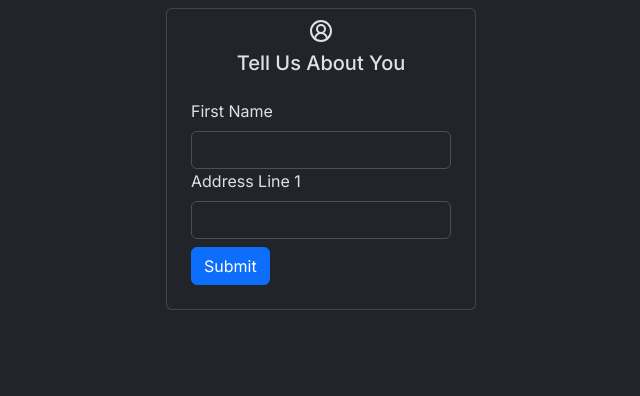
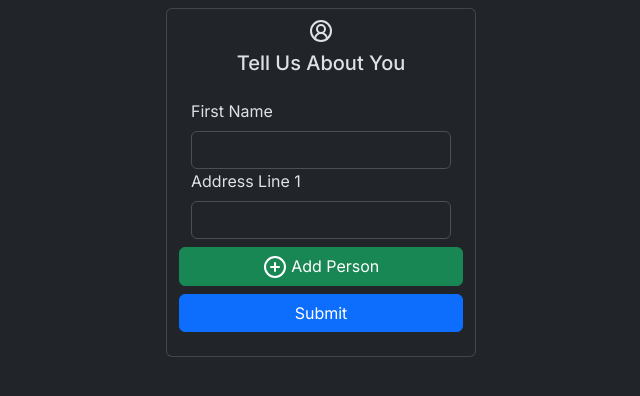
Before and after one commit to JezzyDeves/react-hook-form-demo, a Next.js app: page / in a window 1280 px wide. Shown: the top 396 px of the page, without its empty margins (319-959 px from the left). Built offline with nearby package versions, Linux system fonts and the light colour scheme.

Commit message:
Added array example

```diff
--- a/app/page.tsx
+++ b/app/page.tsx
@@ -6,10 +6,10 @@ import {
   usePersonInfoStore,
 } from "@/stores/usePersonInfoStore";
 import { zodResolver } from "@hookform/resolvers/zod";
-import { UserCircle2 } from "lucide-react";
+import { MinusCircle, PlusCircle, UserCircle2 } from "lucide-react";
 import { useEffect } from "react";
-import { Button, Card, Col, Form, Row } from "react-bootstrap";
-import { useForm } from "react-hook-form";
+import { Button, Card, Col, Form, InputGroup, Row } from "react-bootstrap";
+import { useFieldArray, useForm } from "react-hook-form";
 
 export default function Home() {
   const [personInfo, setPersonInfo] = usePersonInfoStore((state) => [
@@ -21,10 +21,20 @@ export default function Home() {
     register,
     handleSubmit,
     watch,
+    control,
     formState: { errors },
   } = useForm<PersonInfo>({
     resolver: zodResolver(personInfoSchema),
     values: personInfo,
+  });
+
+  const {
+    append: appendPerson,
+    remove: removePerson,
+    fields: otherPeople,
+  } = useFieldArray({
+    name: "otherPeople",
+    control,
   });
 
   useEffect(() => {
@@ -34,6 +44,9 @@ export default function Home() {
         address: {
           addressLine1: value.address?.addressLine1!,
         },
+        otherPeople:
+          value.otherPeople?.map((person) => ({ name: person?.name ?? "" })) ??
+          [],
       });
     });
 
@@ -77,9 +90,45 @@ export default function Home() {
                     {errors.address?.addressLine1?.message}
                   </Form.Control.Feedback>
                 </Form.Group>
-                <Button className="mt-2" type="submit">
-                  Submit
-                </Button>
+
+                {otherPeople.map((person, index) => (
+                  <Form.Group key={person.id}>
+                    <Form.Label>Person {index + 1} Name</Form.Label>
+                    <InputGroup>
+                      <Form.Control
+                        isInvalid={!!errors?.otherPeople?.[index]}
+                        {...register(`otherPeople.${index}.name`)}
+                      />
+                      <Form.Control.Feedback type="invalid">
+                        {errors?.otherPeople?.[index]?.name?.message}
+                      </Form.Control.Feedback>
+                      <Button
+                        onClick={() => removePerson(index)}
+                        variant="danger"
+                      >
+                        <MinusCircle />
+                      </Button>
+                    </InputGroup>
+                  </Form.Group>
+                ))}
+
+                {otherPeople.length < 3 ? (
+                  <Row>
+                    <Button
+                      onClick={() => appendPerson({ name: "" })}
+                      className="mt-2"
+                      variant="success"
+                    >
+                      <PlusCircle /> Add Person
+                    </Button>
+                  </Row>
+                ) : null}
+
+                <Row>
+                  <Button className="mt-2" type="submit">
+                    Submit
+                  </Button>
+                </Row>
               </Form>
             </Card.Body>
           </Card>
--- a/stores/usePersonInfoStore.ts
+++ b/stores/usePersonInfoStore.ts
@@ -8,6 +8,11 @@ export const personInfoSchema = z.object({
   address: z.object({
     addressLine1: z.string().min(1, "Please enter your street address"),
   }),
+  otherPeople: z.array(
+    z.object({
+      name: z.string().min(1, "Please enter your first name"),
+    })
+  ),
 });
 
 export type PersonInfo = z.infer<typeof personInfoSchema>;
@@ -21,7 +26,11 @@ export const usePersonInfoStore = create<PersonInfoStore>()(
   immer(
     persist(
       (set) => ({
-        personInfo: { address: { addressLine1: "" }, name: "" },
+        personInfo: {
+          address: { addressLine1: "" },
+          name: "",
+          otherPeople: [],
+        },
         setPersonInfo: (info) =>
           set((state) => {
             state.personInfo = info;
```
